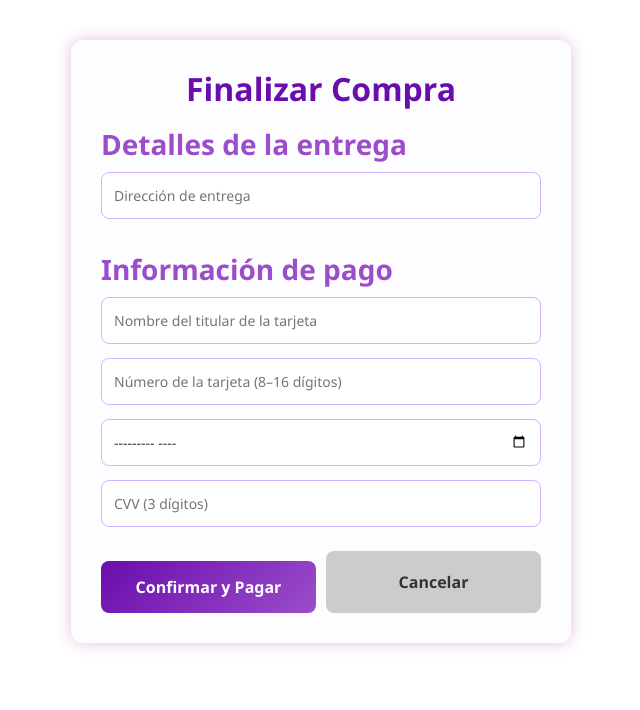
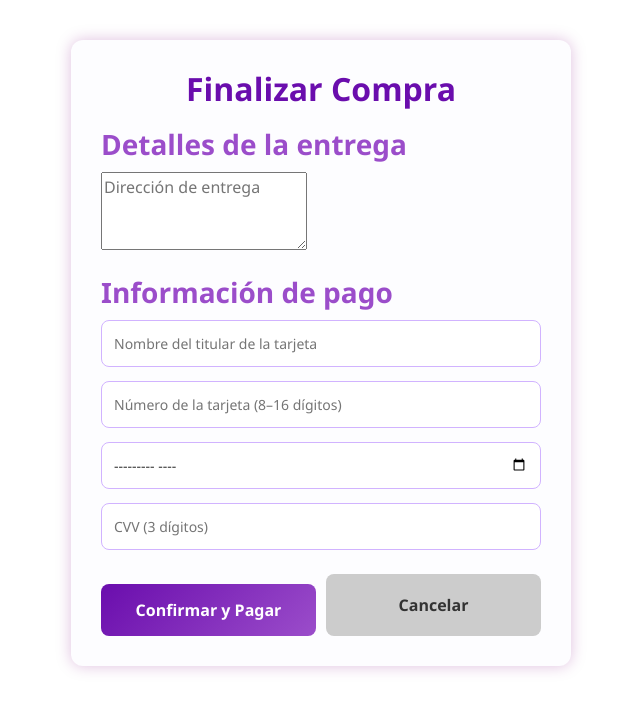
Before and after one commit to Andres-Ortiz09/TAMBO_FRONTEND, a React (Vite) app: page /checkout in a window 1280 px wide. Shown: the top 710 px of the page, without its empty margins (319-959 px from the left). Built offline with nearby package versions, Linux system fonts and the light colour scheme.

Commit message:
Cambio en el campo de la dirección ahora es txtarea

```diff
--- a/src/Components/CheckoutForm.jsx
+++ b/src/Components/CheckoutForm.jsx
@@ -143,13 +143,14 @@ const CheckoutForm = () => {
       <h2>Finalizar Compra</h2>
       <form className="checkout-form" onSubmit={handleSubmit}>
         <h3>Detalles de la entrega</h3>
-        <input
+        <textarea
           name="direccion"
           value={form.direccion}
           onChange={handleChange}
           placeholder="Dirección de entrega"
+          rows="3"
           required
-        />
+         />
 
         <h3>Información de pago</h3>
         <input
```
